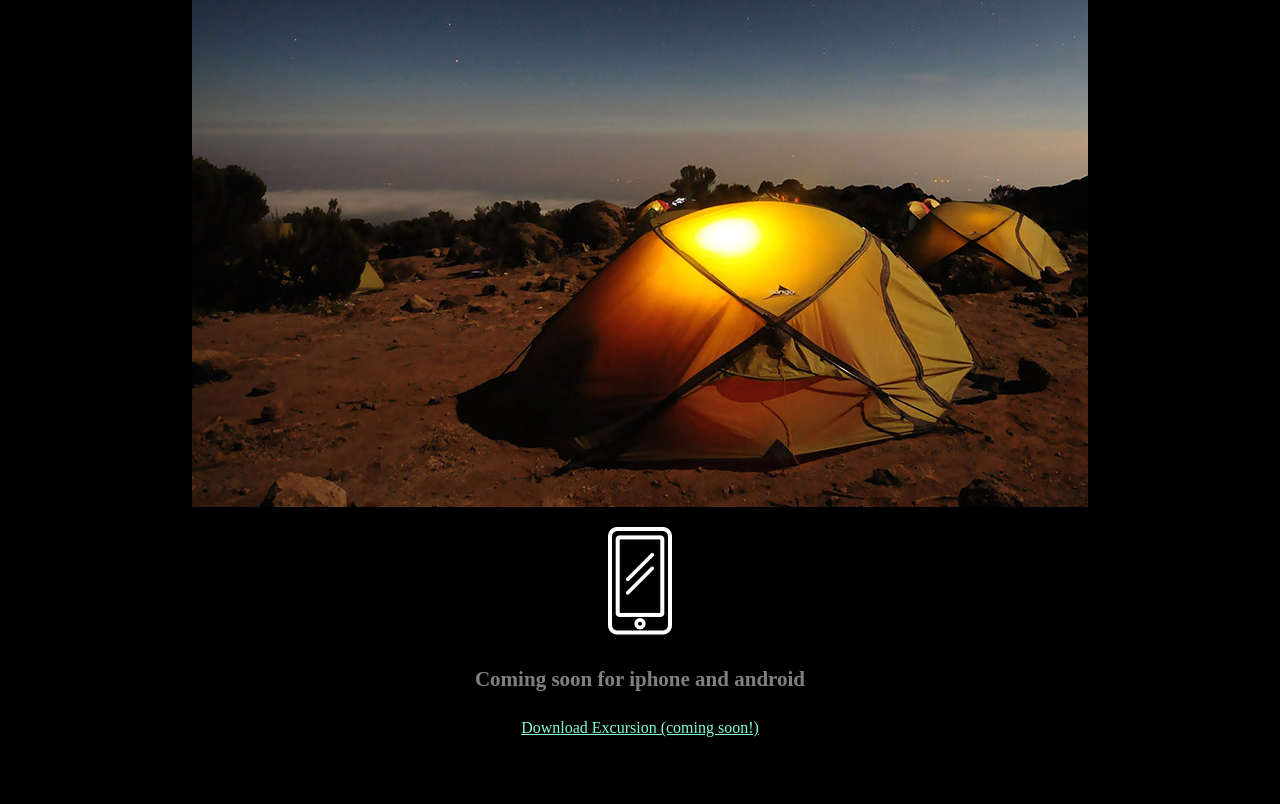
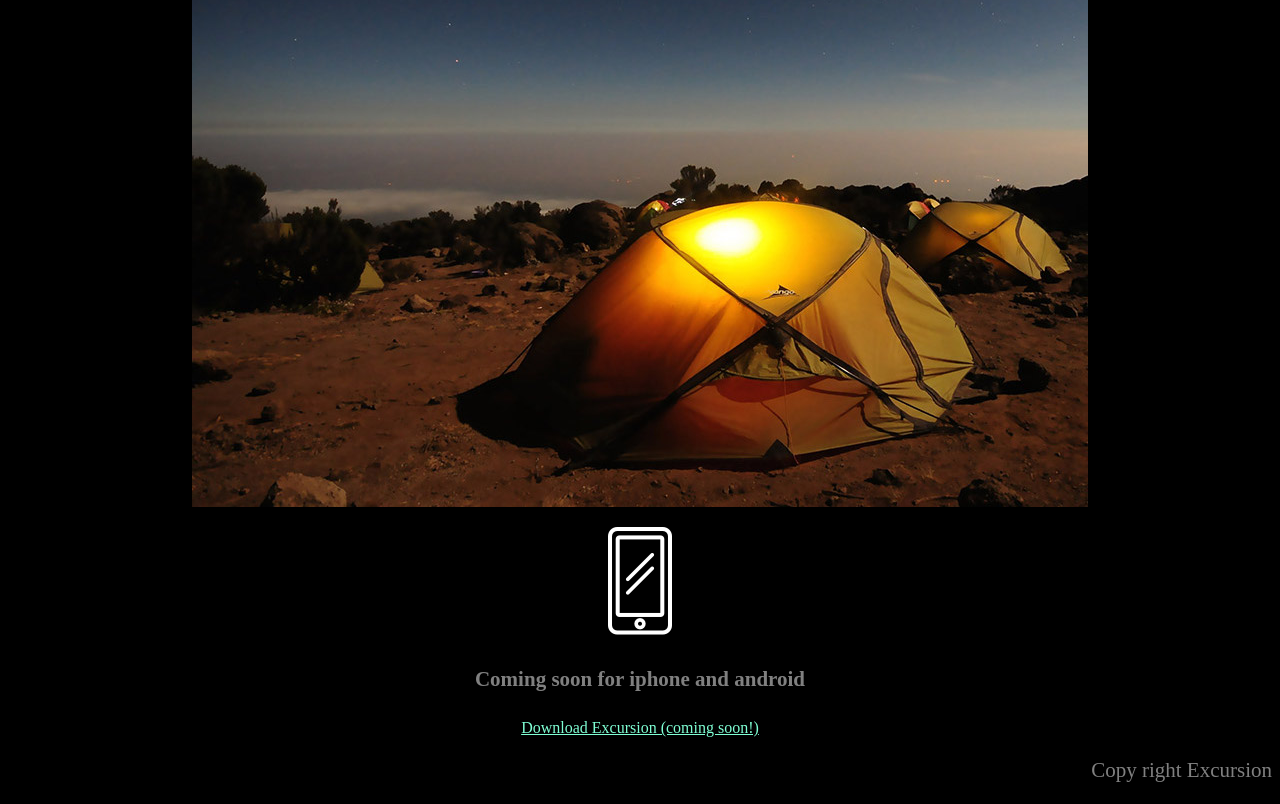
Before and after one commit to dchiggins1/excursion, a plain HTML site: page index.html in a window 1280 px wide. Shown: the part 504-1308 px from the top of the page. Before the commit the page ends 1257 px from the top, so only its background shows below. Drawn offline with Linux system fonts and the light colour scheme.

Commit message:
final push

```diff
--- a/index.html
+++ b/index.html
@@ -24,6 +24,6 @@
 
 <h4 class="header--sub-header">Coming soon for iphone and android</h4>
 <p><a class="link--cta" href="#">Download Excursion (coming soon!)</a></p>
-
+<p class="footer--copyright">Copy right Excursion</p>
   </body>
 </html>
--- a/resources/css/style.css
+++ b/resources/css/style.css
@@ -29,3 +29,11 @@ body {
   color: grey;
   font-size: 21px
 }
+
+/* FOOTER */
+
+.footer--copyright{
+  color: grey;
+  text-align: right;
+  font-size: 21px
+}
```
